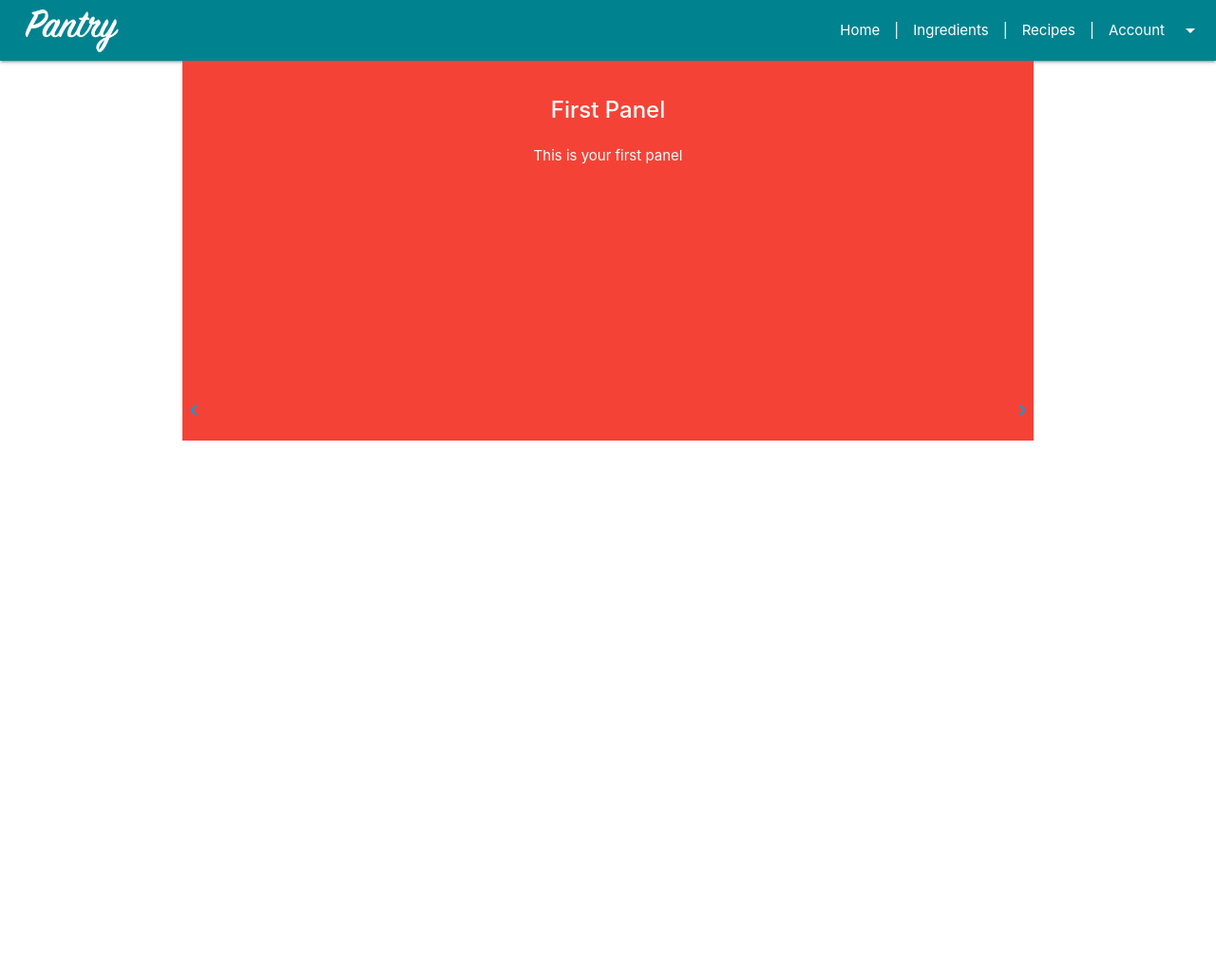
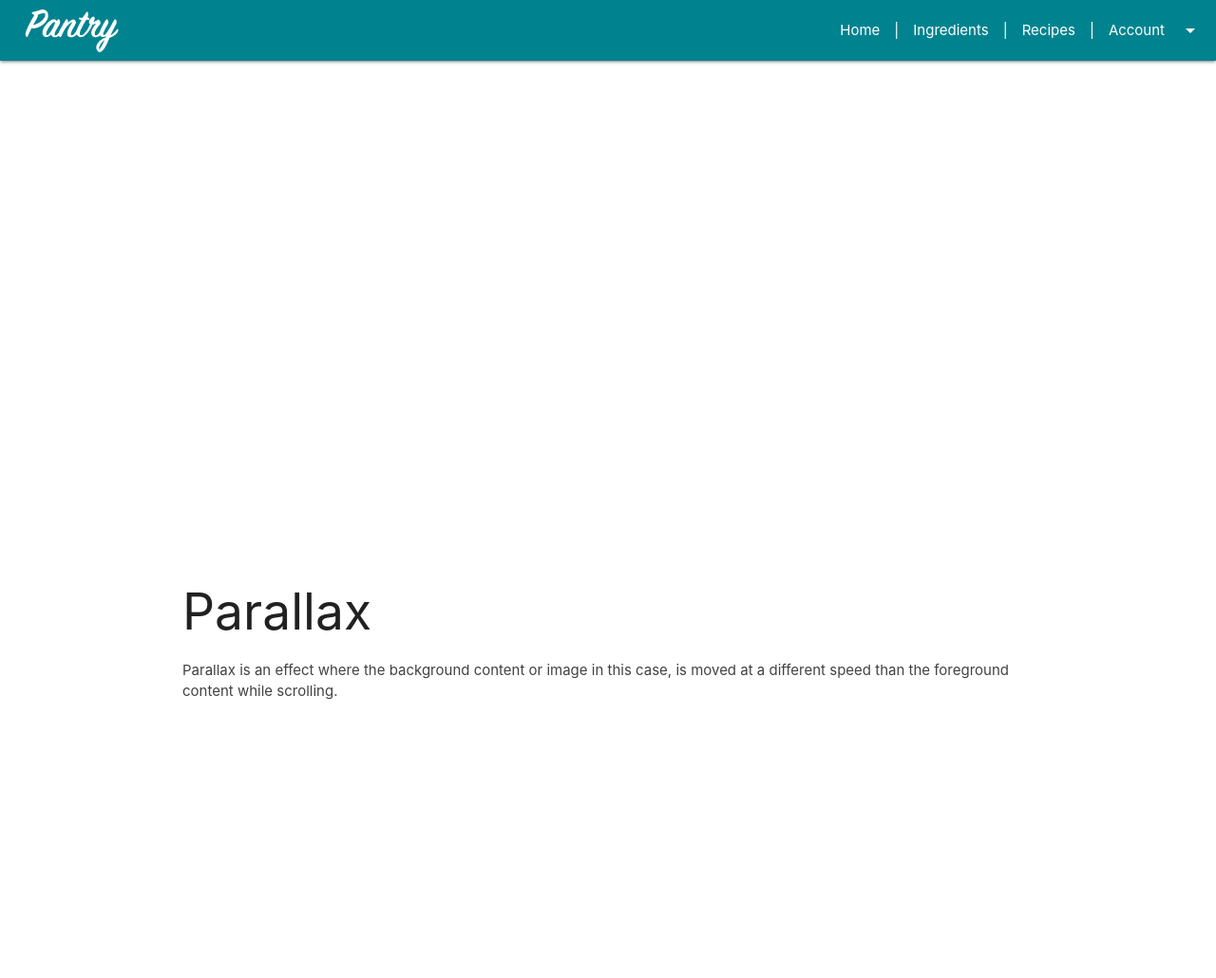
Before and after one commit to mattmagnotta/Project-Pantry, a Django app: page / in a window 1280 px wide. Shown: the top 1030 px of the page at 95% size. Before the commit the page ends 464 px from the top, so only its background shows below. Run offline with Django 3.2, Linux system fonts and the light colour scheme; some libraries are stand-ins or nearby versions.

Commit message:
routine push

```diff
--- a/pantryproj/pantryapp/templates/pantryapp/index.html
+++ b/pantryproj/pantryapp/templates/pantryapp/index.html
@@ -1,13 +1,7 @@
 {% extends 'pantryapp/base.html' %}
 
 {% block content %}
-<!-- <div class="carousel carousel-slider">
-  <a class="carousel-item" href="#one!"><img src="https://lorempixel.com/800/400/food/1"></a>
-  <a class="carousel-item" href="#two!"><img src="https://lorempixel.com/800/400/food/2"></a>
-  <a class="carousel-item" href="#three!"><img src="https://lorempixel.com/800/400/food/3"></a>
-  <a class="carousel-item" href="#four!"><img src="https://lorempixel.com/800/400/food/4"></a>
-</div> -->
-<div class="container">
+<!-- <div class="container">
   <div class="carousel carousel-slider center " data-indicators="true">
     <div class="carousel-fixed-item center middle-indicator">
      <div class="left">
@@ -36,6 +30,20 @@
     </div>
   </div>
 
+</div> -->
+
+
+<div class="parallax-container">
+  <div class="parallax"><img src="images/parallax1.jpg"></div>
+</div>
+<div class="section white">
+  <div class="row container">
+    <h2 class="header">Parallax</h2>
+    <p class="grey-text text-darken-3 lighten-3">Parallax is an effect where the background content or image in this case, is moved at a different speed than the foreground content while scrolling.</p>
+  </div>
+</div>
+<div class="parallax-container">
+  <div class="parallax"><img src="images/parallax2.jpg"></div>
 </div>
 
 {% endblock %}
--- a/spoonacular.py
+++ b/spoonacular.py
@@ -1,8 +1,9 @@
 import requests
 import json
+import .
 
 
-
+from .secrets import spoonacular_api_key
 response = requests.get('https://api.spoonacular.com/recipes/findByIngredients?ingredients=apples,&apiKey=0c40f847c5b7496ba96549e08f60cf4b')
 # json_data = json.loads(response.text)
 #
@@ -17,3 +18,6 @@
     recipe_id = recipes[i]["id"]
     name = recipes[i]["title"]
     print(name)
+
+
+response = requests.get('https://api.spoonacular.com/recipes/random?number=1')
```
Also changed, not shown: pantryproj/pantryapp/templates/pantryapp/base.html (+0 -10 lines), pantryproj/pantryapp/templates/pantryapp/ingredients.html (+26 -0 lines).
